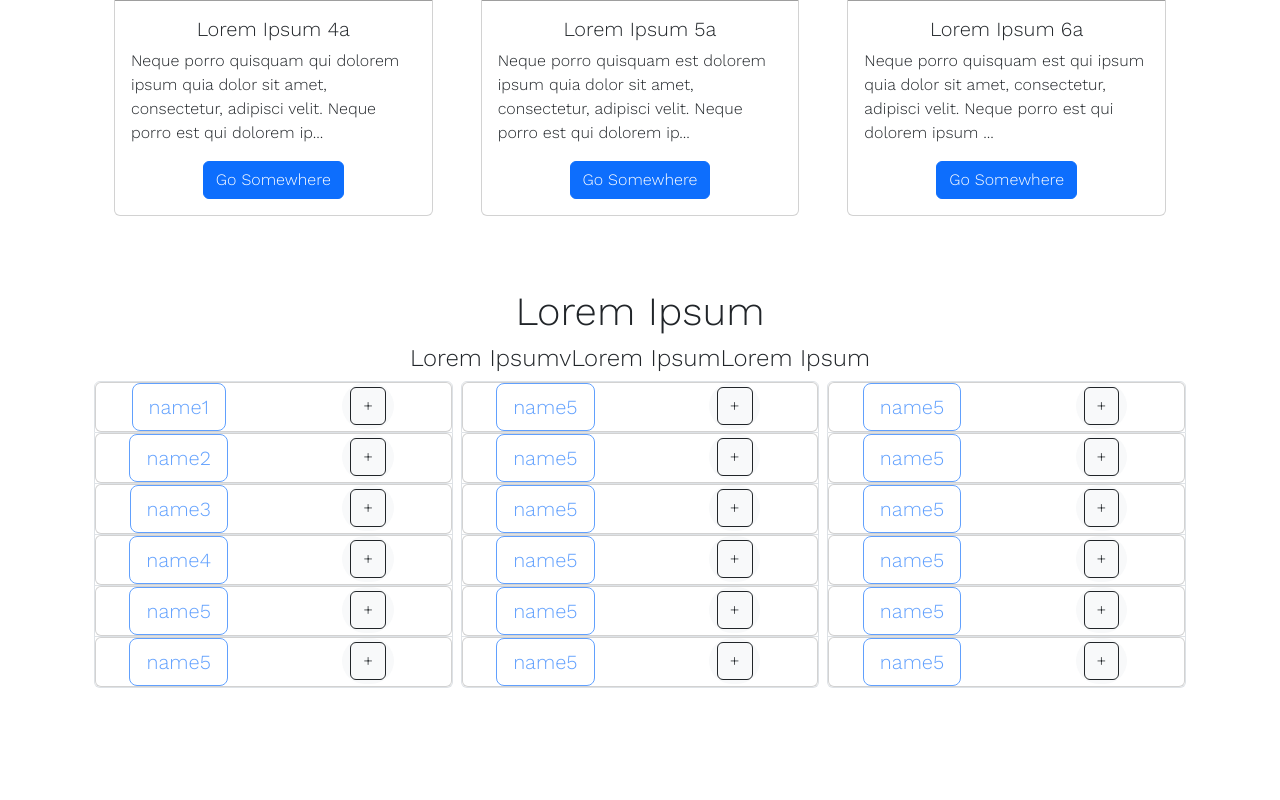
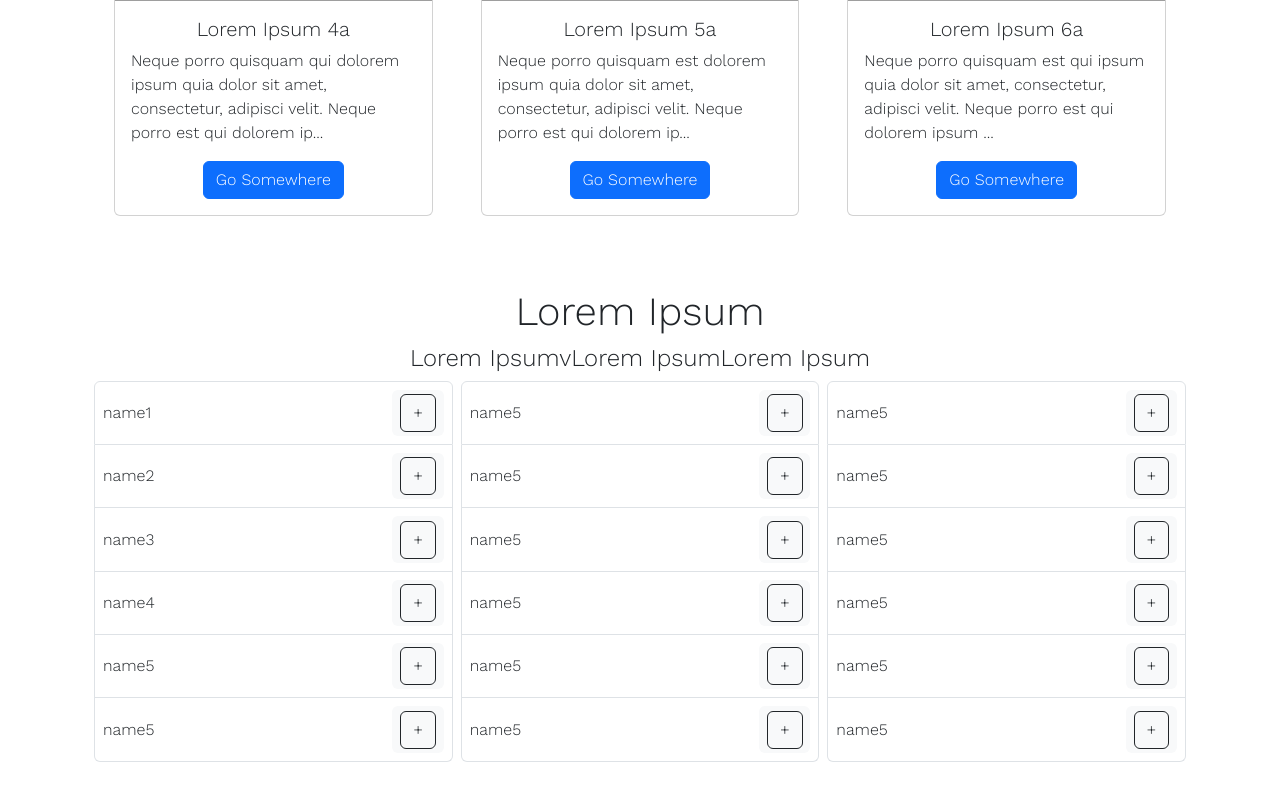
Before and after one commit to DavidJohnnnn/TimeTravel, a React (Create React App) app: page / in a window 1280 px wide. Shown: the part 915-1715 px from the top of the page. Before the commit the page ends 1651 px from the top, so only its background shows below. Built offline with nearby package versions, Linux system fonts and the light colour scheme; grey boxes are pictures that could not be loaded; a web font is replaced by a local one.

Commit message:
Made UI changes using stacks in AccordList

```diff
--- a/src/components/AccordList.js
+++ b/src/components/AccordList.js
@@ -2,17 +2,16 @@
 import ListGroup from 'react-bootstrap/ListGroup';
 import Card from 'react-bootstrap/Card';
 import { useAccordionButton } from 'react-bootstrap/AccordionButton';
-import Row from 'react-bootstrap/Row';
-import Col from 'react-bootstrap/Col';
 import Button from 'react-bootstrap/Button';
-import Badge from 'react-bootstrap/Badge'
+import Badge from 'react-bootstrap/Badge';
+import Stack from 'react-bootstrap/Stack';
 
 
 // Using function from Bootstrap React
 function CustomToggle({ children, eventKey }) {
     const decoratedOnClick = useAccordionButton(eventKey);
     return (
-        <Badge bg="light" pill>
+        <Badge bg="light">
             <Button variant="outline-dark" onClick={decoratedOnClick}>
                 {children}
             </Button>
@@ -34,20 +33,14 @@
     // Using name and list from json
     return (
         <>
-            <Card>
-                <Row>
-                    <Col className="text-center">
-                        <Button variant="outline-primary" size="lg" disabled>
-                            {props.name}
-                        </Button>
-                    </Col>
-                    <Col>
-                        <CustomToggle eventKey={props.num}>
-                            +
-                        </CustomToggle>
-                    </Col>
-                </Row>
-            </Card>
+            <Stack direction="horizontal" gap={3}>
+                <div className="p-2">  {props.name}</div>
+                <div className="p-2 ms-auto">
+                    <CustomToggle eventKey={props.num}>
+                        +
+                    </CustomToggle>
+                </div>
+            </Stack>
             <Accordion.Collapse eventKey={props.num}>
                 <Card style={{textAlign : "left"}}>
                     <ListGroup defaultActiveKey={props.list[0].link}>
```
